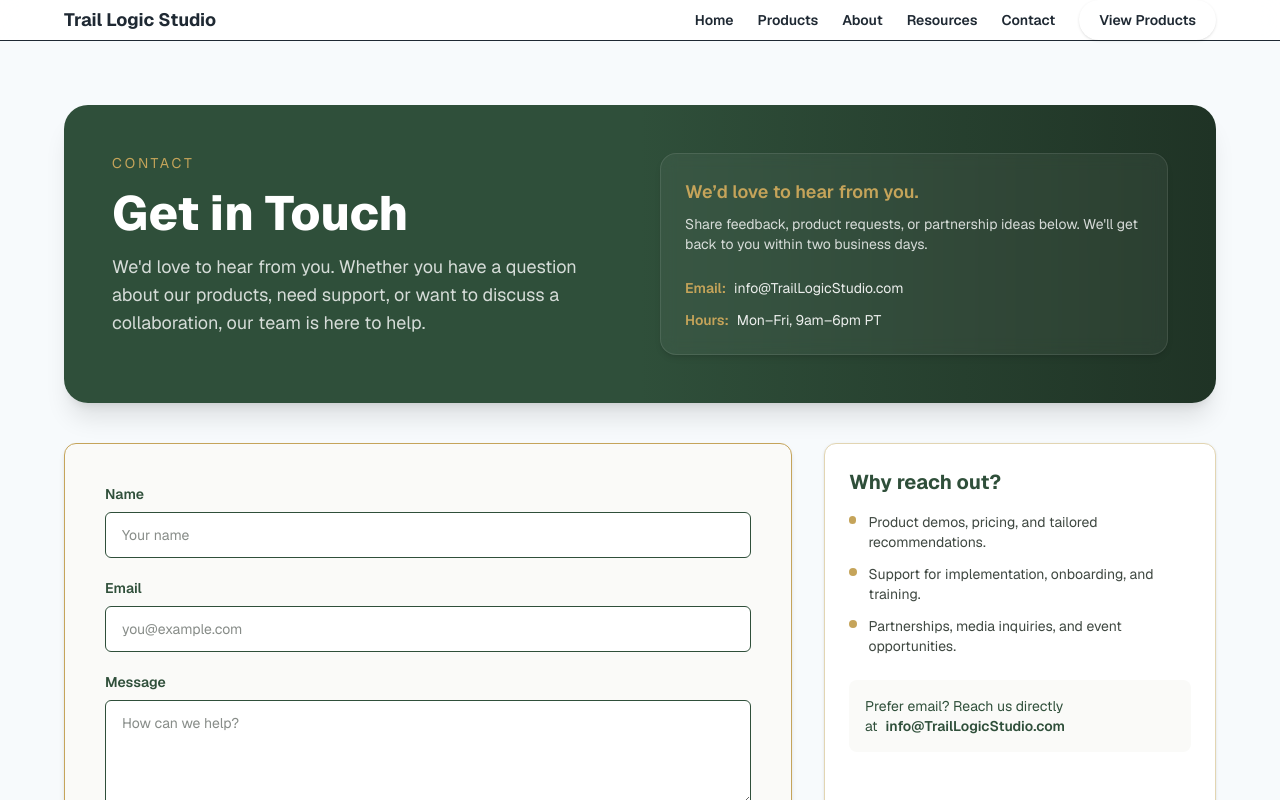
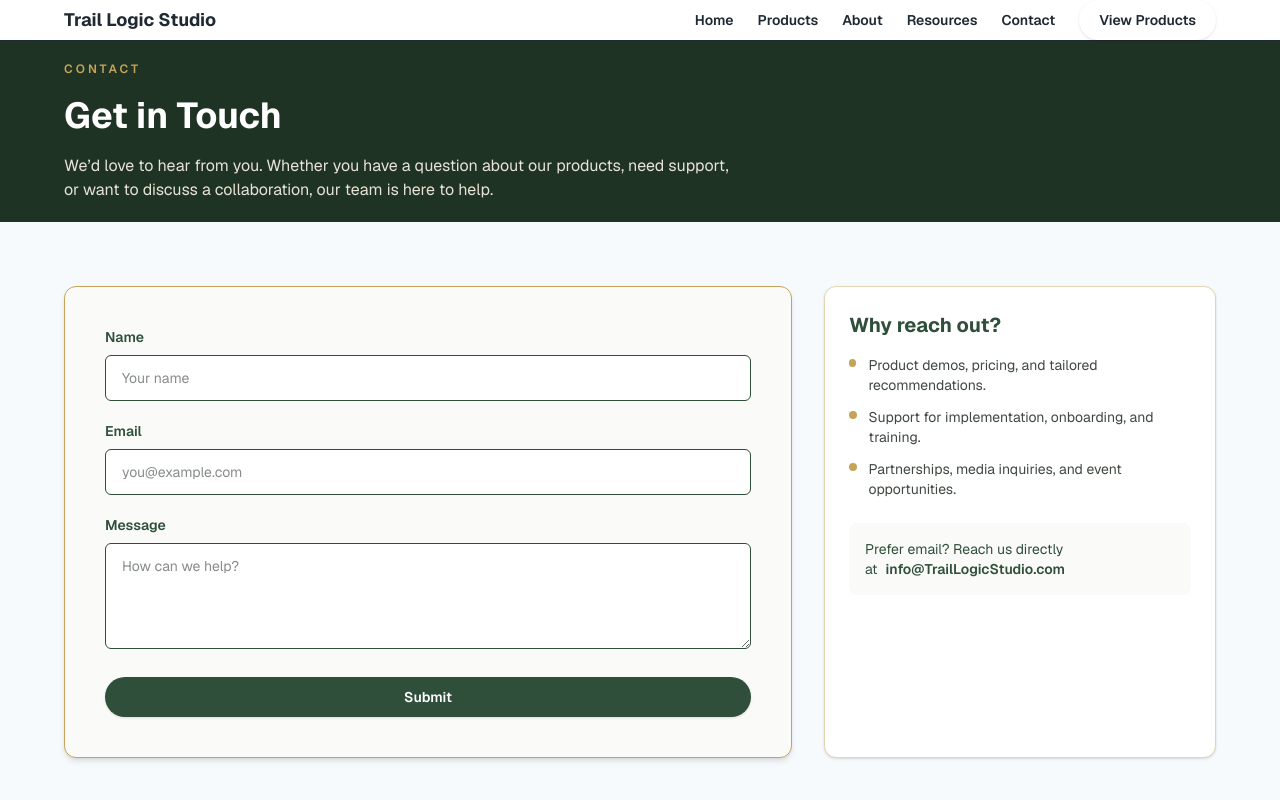
Before and after one commit to jroneil/traillogicstudio, a Next.js app: page /contact in a window 1280 px wide. Shown: the top 800 px of the page. Built offline with nearby package versions, Linux system fonts and the light colour scheme.

Commit message:
Add reusable hero banner and standardize pages

```diff
--- a/app/about/page.tsx
+++ b/app/about/page.tsx
@@ -1,4 +1,5 @@
 import Link from "next/link";
+import { HeroBanner } from "@/components/HeroBanner";
 
 export const metadata = {
   title: "About Trail Logic Studio",
@@ -14,12 +15,12 @@ const bodyClass = "text-[#2A2A2A] leading-relaxed";
 export default function AboutPage() {
   return (
     <main className="bg-[#F4F1EB] text-[#2A2A2A]">
-      <section className="flex min-h-[250px] max-h-[300px] items-center justify-center bg-[#2F4F3A] px-4 text-center text-white">
-        <div className="space-y-3 py-12 md:py-16">
-          <h1 className="text-4xl font-semibold tracking-tight">About Trail Logic Studio</h1>
-          <p className="text-lg md:text-xl">Backpacking Guides Built for Real People</p>
-        </div>
-      </section>
+      <HeroBanner
+        eyebrow="ABOUT"
+        title="About Trail Logic Studio"
+        subtitle="Backpacking Guides Built for Real People"
+        showImage={false}
+      />
 
       <section className="mx-auto max-w-5xl space-y-8 px-4 py-12 md:py-16">
         <div className={`${cardClass} space-y-4`}>
--- a/app/contact/ContactContent.tsx
+++ b/app/contact/ContactContent.tsx
@@ -14,30 +14,6 @@ export default function ContactContent() {
   return (
     <div className="section">
       <div className="container space-y-10">
-        <div className="overflow-hidden rounded-3xl bg-gradient-to-r from-[#2F4F3A] via-[#2F4F3A] to-[#1F3325] text-white shadow-xl">
-          <div className="grid gap-10 p-8 md:grid-cols-2 md:p-12">
-            <div className="space-y-4">
-              <p className="text-sm uppercase tracking-[0.2em] text-[#C5A45A]">Contact</p>
-              <h1 className="text-4xl font-extrabold md:text-5xl">Get in Touch</h1>
-              <p className="max-w-xl text-lg text-white/80">
-                We&apos;d love to hear from you. Whether you have a question about our products, need support, or want to
-                discuss a collaboration, our team is here to help.
-              </p>
-            </div>
-            <div className="rounded-2xl border border-white/10 bg-white/5 p-6 shadow-md backdrop-blur">
-              <p className="text-lg font-semibold text-[#C5A45A]">We’d love to hear from you.</p>
-              <p className="mt-2 text-sm text-white/80">
-                Share feedback, product requests, or partnership ideas below. We&apos;ll get back to you within two
-                business days.
-              </p>
-              <div className="mt-6 space-y-3 text-sm text-white/90">
-                <p className="flex items-center gap-2"><span className="font-semibold text-[#C5A45A]">Email:</span> info@TrailLogicStudio.com</p>
-                <p className="flex items-center gap-2"><span className="font-semibold text-[#C5A45A]">Hours:</span> Mon–Fri, 9am–6pm PT</p>
-              </div>
-            </div>
-          </div>
-        </div>
-
         <div className="grid gap-8 lg:grid-cols-[1.3fr_0.7fr]">
           <form
             onSubmit={handleSubmit}
--- a/app/contact/page.tsx
+++ b/app/contact/page.tsx
@@ -1,3 +1,4 @@
+import { HeroBanner } from "@/components/HeroBanner";
 import ContactContent from "./ContactContent";
 
 export const metadata = {
@@ -5,5 +6,15 @@ export const metadata = {
 };
 
 export default function ContactPage() {
-  return <ContactContent />;
+  return (
+    <>
+      <HeroBanner
+        eyebrow="CONTACT"
+        title="Get in Touch"
+        subtitle="We’d love to hear from you. Whether you have a question about our products, need support, or want to discuss a collaboration, our team is here to help."
+        showImage={false}
+      />
+      <ContactContent />
+    </>
+  );
 }
--- a/app/page.tsx
+++ b/app/page.tsx
@@ -1,6 +1,6 @@
 import { ComingSoon } from "@/components/ComingSoon";
 import { FeatureGrid } from "@/components/FeatureGrid";
-import { Hero } from "@/components/Hero";
+import { HeroBanner } from "@/components/HeroBanner";
 import { ProductCard } from "@/components/ProductCard";
 import { Button } from "@/components/UI/Button";
 import { Badge } from "@/components/UI/Badge";
@@ -20,12 +20,25 @@ export default function HomePage() {
 
   return (
     <>
-      <Hero
+      <HeroBanner
+        eyebrow="OUTDOOR PLANNERS, GUIDES & RESOURCES"
         title="Trail Logic Studio"
         subtitle="Outdoor Planners, Guides & Resources"
-        primaryCta={{ label: "View Products", href: "/products" }}
-        secondaryCta={{ label: "Buy Planner", href: featured?.etsyUrl ?? "/products" }}
-      />
+        image="/branding/TrailLogic_Section.png"
+      >
+        <Button href="/products" className="bg-[#2F4F3A] text-white hover:bg-[#1F3325]">
+          View Products
+        </Button>
+        {featured?.etsyUrl && (
+          <Button
+            href={featured.etsyUrl}
+            variant="secondary"
+            className="border border-[#C5A45A] bg-[#C5A45A] text-[#1F3325] hover:border-[#C5A45A] hover:bg-[#B9903E]"
+          >
+            Buy Planner
+          </Button>
+        )}
+      </HeroBanner>
 
       <section className="section">
         <div className="container grid gap-10 lg:grid-cols-[1.2fr_1fr] lg:items-center">
--- a/app/products/page.tsx
+++ b/app/products/page.tsx
@@ -1,6 +1,7 @@
 import { ProductCard } from "@/components/ProductCard";
 import { Badge } from "@/components/UI/Badge";
 import { Button } from "@/components/UI/Button";
+import { HeroBanner } from "@/components/HeroBanner";
 import { PRODUCTS } from "@/config/products";
 
 const regions = Array.from(new Set(PRODUCTS.map((product) => product.region).filter(Boolean) as string[]));
@@ -16,22 +17,12 @@ export const metadata = {
 export default function ProductsPage() {
   return (
     <div className="min-h-screen bg-[#F4F1EB]">
-      <section
-        className="relative h-[260px] w-full overflow-hidden bg-[#1F3325] bg-center bg-[length:1200px_auto] md:bg-cover"
-        style={{ backgroundImage: "url(/branding/TrailLogic_Section_1500x600.png)" }}
+      <HeroBanner
+        eyebrow="TRAIL LOGIC STUDIO — BACKPACKING PLANNERS"
+        title="Find your next guide."
+        subtitle="Purpose-built planners, guides, and resources crafted for confident backcountry travel."
+        image="/branding/TrailLogic_Section.png"
       >
-        <div className="absolute inset-0 bg-gradient-to-r from-[#0F1F14]/90 via-[#0F1F14]/75 to-[#0F1F14]/40" />
-        <div className="container relative flex h-full flex-col items-start justify-center gap-4 text-[#FAFAF8]">
-          <div className="space-y-2">
-            <p className="text-xs font-semibold uppercase tracking-[0.25em] text-[#C5A45A]">
-              Trail Logic Studio — Backpacking Planners
-            </p>
-            <h1 className="text-3xl font-bold tracking-tight md:text-4xl">Find your next guide.</h1>
-            <p className="max-w-2xl text-sm md:text-base">
-              Purpose-built planners, guides, and resources crafted for confident backcountry travel.
-            </p>
-          </div>
-          <div className="flex flex-wrap gap-3">
         <Button href="/products" className="bg-[#2F4F3A] text-white hover:bg-[#1F3325]">
           View All Products
         </Button>
@@ -42,9 +33,7 @@ export default function ProductsPage() {
         >
           Back to Home
         </Button>
-          </div>
-        </div>
-      </section>
+      </HeroBanner>
 
       <section className="section">
         <div className="container space-y-8">
--- a/app/resources/page.tsx
+++ b/app/resources/page.tsx
@@ -1,4 +1,5 @@
-import { Hero } from "@/components/Hero";
+import { HeroBanner } from "@/components/HeroBanner";
+import { Button } from "@/components/UI/Button";
 import { ResourceLibrary } from "@/components/ResourceLibrary";
 
 export const metadata = {
@@ -8,12 +9,23 @@ export const metadata = {
 export default function ResourcesPage() {
   return (
     <>
-      <Hero
+      <HeroBanner
+        eyebrow="OUTDOOR PLANNERS, GUIDES & RESOURCES"
         title="Trail Logic Resources"
         subtitle="Free guides, tips, and planning tools."
-        primaryCta={{ label: "Browse Products", href: "/products" }}
-        secondaryCta={{ label: "Contact", href: "/contact" }}
-      />
+        image="/branding/TrailLogic_Section.png"
+      >
+        <Button href="/products" className="bg-[#2F4F3A] text-white hover:bg-[#1F3325]">
+          Browse Products
+        </Button>
+        <Button
+          href="/contact"
+          variant="secondary"
+          className="border border-[#C5A45A] bg-[#C5A45A] text-[#1F3325] hover:border-[#C5A45A] hover:bg-[#B9903E]"
+        >
+          Contact
+        </Button>
+      </HeroBanner>
 
       <ResourceLibrary />
     </>
--- /dev/null
+++ b/components/HeroBanner.tsx
@@ -0,0 +1,54 @@
+import Image from "next/image";
+import React from "react";
+
+interface HeroBannerProps {
+  eyebrow?: string;
+  title: string;
+  subtitle?: string;
+  image?: string;
+  imageHeight?: number;
+  showImage?: boolean;
+  children?: React.ReactNode;
+}
+
+export function HeroBanner({
+  eyebrow,
+  title,
+  subtitle,
+  image,
+  imageHeight = 300,
+  showImage = true,
+  children,
+}: HeroBannerProps) {
+  const shouldShowImage = showImage !== false && Boolean(image);
+
+  return (
+    <section className="w-full bg-[#1F3325] py-5">
+      <div className="container">
+        <div className="flex items-center justify-between gap-6">
+          <div className="space-y-4 text-left text-[#FAFAF8]">
+            {eyebrow && (
+              <p className="text-xs font-semibold uppercase tracking-[0.25em] text-[#C5A45A]">{eyebrow}</p>
+            )}
+            <h1 className="text-3xl font-bold leading-tight text-white md:text-4xl">{title}</h1>
+            {subtitle && <p className="max-w-2xl text-sm text-[#E8E3D7] md:text-base">{subtitle}</p>}
+            {children && <div className="mt-6 flex flex-wrap gap-3">{children}</div>}
+          </div>
+          {shouldShowImage && (
+            <div className="hidden flex-shrink-0 items-center justify-end md:flex">
+              <Image
+                src={image as string}
+                alt=""
+                width={imageHeight * 2}
+                height={imageHeight}
+                style={{ height: imageHeight, width: "auto" }}
+                className="h-full w-auto object-contain"
+                priority
+              />
+            </div>
+          )}
+        </div>
+      </div>
+    </section>
+  );
+}
```
Lines whose indentation alone changed are shown as unchanged.
